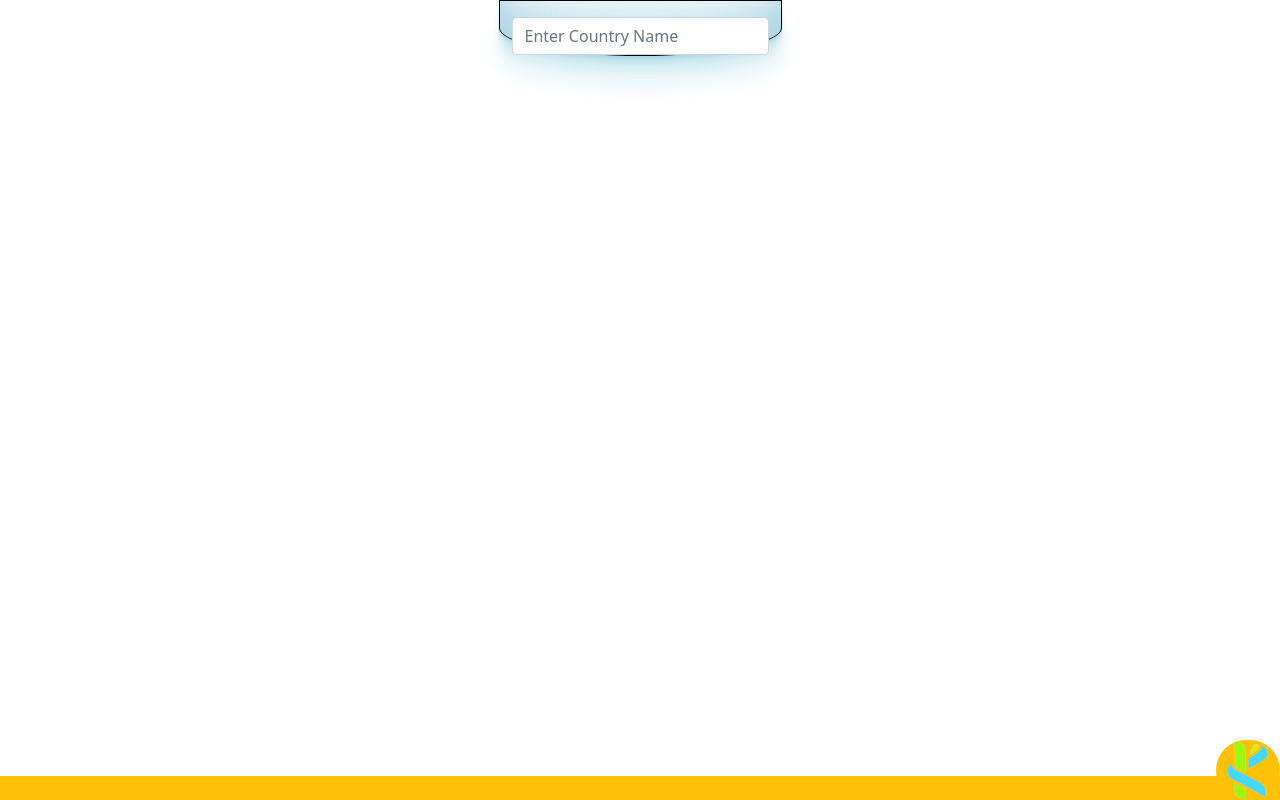
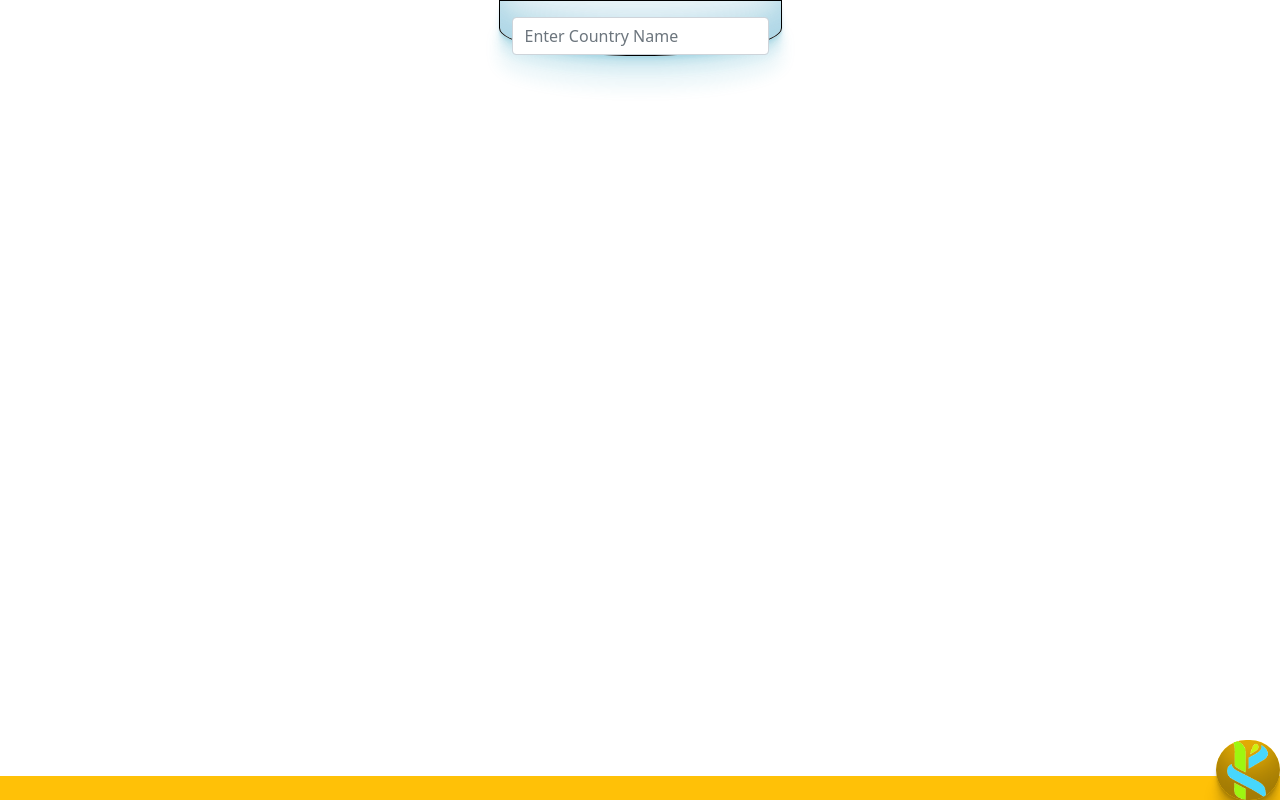
Before and after one commit to LOGESH-B/COUNTRY-PROJECT, a plain HTML site: page index.html in a window 1280 px wide. Drawn offline with nearby package versions, Linux system fonts and the light colour scheme; no server answers.

Commit message:
Update index.html

```diff
--- a/index.html
+++ b/index.html
@@ -32,7 +32,7 @@
             <p style="position:sticky;bottom: 0%;"  class="text-end d-flex m-0  fs fw-bold"  ><marquee width="95%" id="slide"   behavior="scroll" direction="left" class="fst-normal">&#8606; KONGU ENGINEERING COLLEGE,PERUNDHURAI,ERODE-638060 &#8608;  <span style="color: black; " class="">&#8669;&#x260E;</span>04294-226515/04294-226517</marquee> </p>
         </div>
         <div id="fimg">
-            <img width="5%"  height="60px" class="d-flex justify-content-end bg-warning " style="background:transparent;position:fixed;right: 0%;bottom: 0%;border-radius: 50px;display: block;" src="./kongu.jpg" alt="img">
+            <img width="5%"  height="60px" class="d-flex justify-content-end bg-warning ffimg" style="background:transparent;position:fixed;right: 0%;bottom: 0%;border-radius: 50px;display: block;" src="./kongu.jpg" alt="img">
         </div>
     </footer>
     </div>
```
